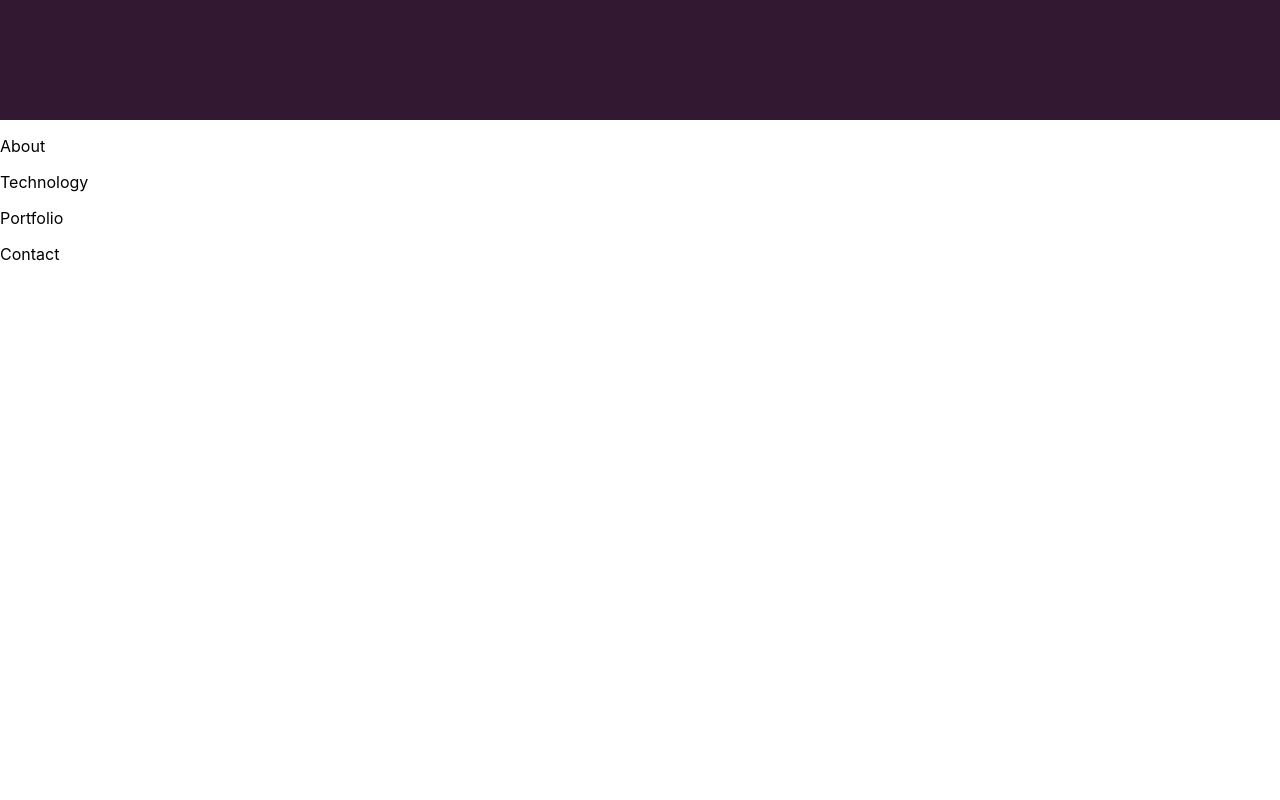
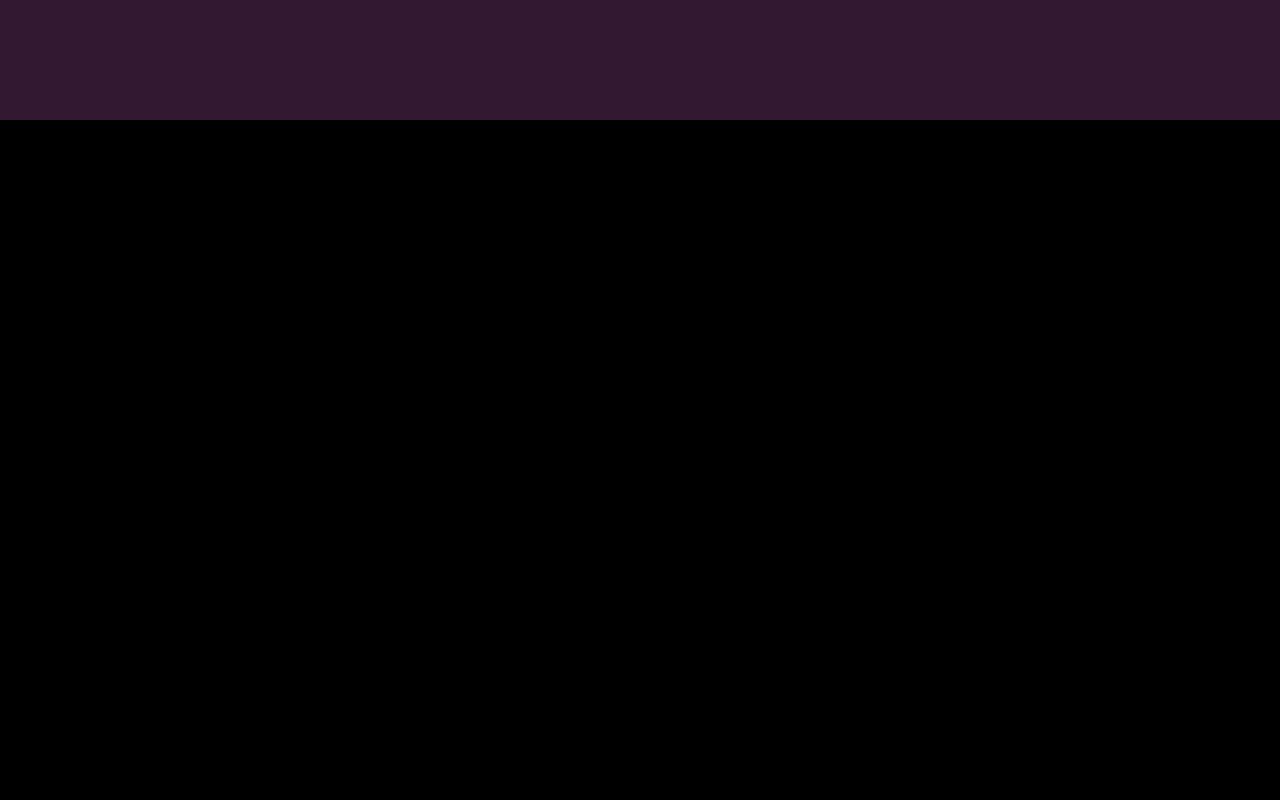
Before and after one commit to SahelaR/portfolioWebsite, a React (Create React App) app: page / in a window 1280 px wide. Shown: the part 680-1480 px from the top of the page. Before the commit the page ends 960 px from the top, so only its background shows below. Built offline with nearby package versions, Linux system fonts and the light colour scheme.

Commit message:
background color added to aboutme

```diff
--- a/src/components/AboutMe/AboutMe.module.css
+++ b/src/components/AboutMe/AboutMe.module.css
@@ -0,0 +1,7 @@
+.mainCoverContainer {
+    min-height: 100vh;
+     background-color: var(--black-color);
+     display: flex;
+     justify-content: space-around;
+     align-items: center;
+}
--- a/src/components/AboutMe/index.js
+++ b/src/components/AboutMe/index.js
@@ -1,10 +1,12 @@
 import React from 'react'
+import CSS from "../AboutMe/AboutMe.module.css"
 
 export default class AboutMe extends React.Component {
   render() {
     return (
       <div>
-        <p>About</p>
+        <div className={CSS.mainCoverContainer}>
+          </div>
       </div>
     )
   }
```
